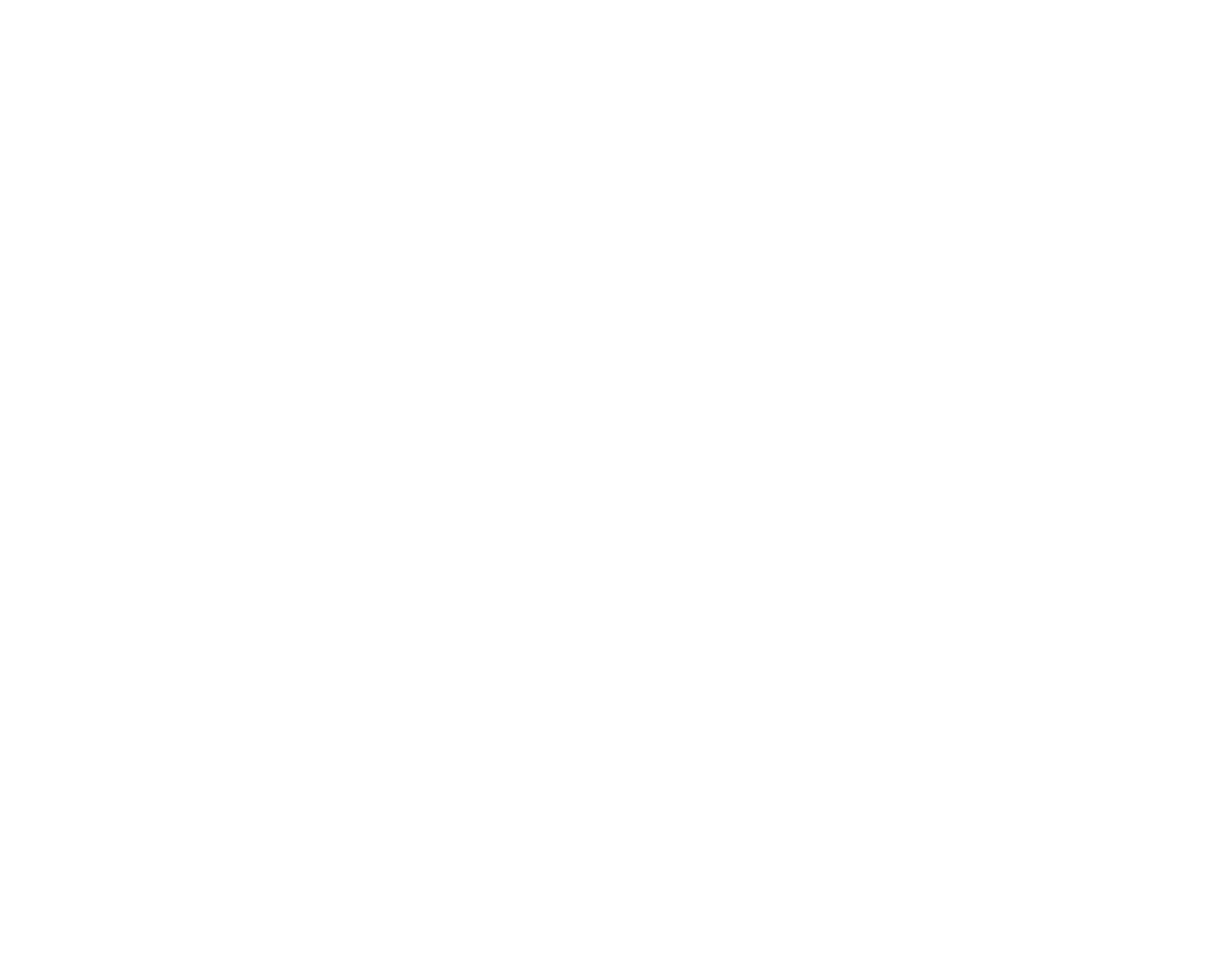
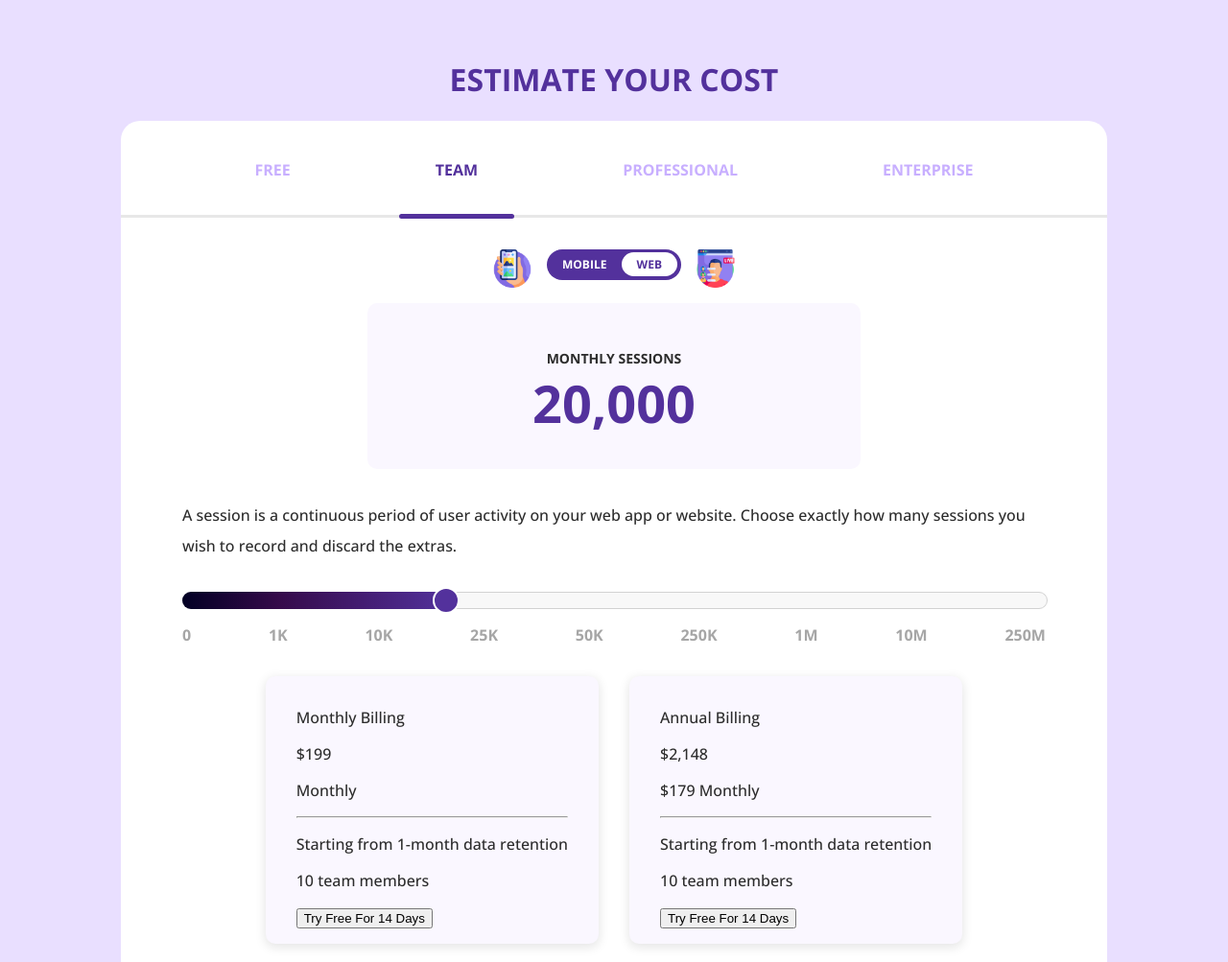
Before and after one commit to adamyoungpeter/cost_estimator, a plain HTML site: page index.html in a window 1280 px wide. Shown: the top 1003 px of the page at 96% size. Before the commit the page ends 800 px from the top, so only its background shows below. Drawn offline with nearby package versions, Linux system fonts and the light colour scheme.

Commit message:
created top of estimator card with nav, and slider

```diff
--- a/index.css
+++ b/index.css
@@ -0,0 +1,208 @@
+body {
+  background-color: rgb(233, 223, 255);
+  font-family: "Open Sans", sans-serif;
+  display: flex;
+  flex-direction: column;
+  justify-content: center;
+  align-items: center;
+  padding: 32px;
+  color: rgb(44, 44, 44);
+}
+
+h1 {
+  color: rgb(83, 49, 156);
+  text-transform: uppercase;
+}
+
+.container {
+  background-color: white;
+  max-width: 900px;
+  width: 100%;
+  display: flex;
+  flex-direction: column;
+  justify-content: center;
+  align-items: center;
+  border-radius: 20px;
+  padding: 0 64px 64px 64px;
+  position: relative;
+}
+
+.tabs {
+  display: flex;
+  width: 100%;
+  justify-content: space-around;
+  text-transform: uppercase;
+  font-weight: bold;
+  color: rgb(200, 175, 255);
+  margin: 0 0 32px 0;
+  padding: 16px;
+}
+
+.tabs p {
+  padding: 8px;
+}
+
+.tabs p:hover {
+  color: rgb(83, 49, 156);
+  cursor: pointer;
+}
+
+.tabs .active {
+  color: rgb(83, 49, 156);
+  position: relative;
+}
+
+.line {
+  height: 3px;
+  width: 100%;
+  background-color: rgb(231, 231, 231);
+  position: absolute;
+  top: 98px;
+}
+
+.tabs .active::before {
+  content: "";
+  width: 200%;
+  height: 5px;
+  background-color: rgb(83, 49, 156);
+  position: absolute;
+  bottom: -32px;
+  z-index: 2;
+  left: -50%;
+  border-radius: 10px;
+}
+
+.toggle-wrapper {
+  display: flex;
+}
+
+.toggle-wrapper img {
+  height: 40px;
+  margin: 0 16px;
+}
+
+.toggle {
+  background-color: rgb(83, 49, 156);
+  height: 32px;
+  width: 140px;
+  border-radius: 20px;
+  display: flex;
+  justify-content: space-between;
+  padding: 0px 4px 0 16px;
+  align-items: center;
+  text-transform: uppercase;
+  font-size: 12px;
+  font-weight: bold;
+  box-sizing: border-box;
+}
+
+.toggle span:first-of-type {
+  color: white;
+}
+
+.toggle span:last-of-type {
+  color: rgb(83, 49, 156);
+  background-color: white;
+  padding: 4px 16px;
+  border-radius: 20px;
+}
+
+.sessions-card {
+  background-color: rgb(250, 247, 255);
+  text-align: center;
+  padding: 32px;
+  width: 50%;
+  text-transform: uppercase;
+  margin: 16px 0;
+  border-radius: 10px;
+}
+
+.sessions-card p {
+  color: rgb(44, 44, 44);
+  font-size: 14px;
+  font-weight: bold;
+  margin: 16px 0 0 0;
+}
+
+.sessions-card .number {
+  color: rgb(83, 49, 156);
+  font-size: 54px;
+  font-weight: bold;
+  margin: 0;
+}
+
+.description {
+  line-height: 32px;
+  margin: 16px 0 32px 0;
+}
+
+.slider {
+  width: 100%;
+  position: relative;
+}
+
+.slider .bar {
+  width: 100%;
+  height: 16px;
+  background-color: rgb(248, 248, 248);
+  border: 1px solid rgb(210, 210, 210);
+  border-radius: 20px;
+}
+
+.slider .progress {
+  width: 31%;
+  height: 18px;
+  background: linear-gradient(
+    90deg,
+    rgba(2, 0, 36, 1) 0%,
+    rgba(53, 10, 74, 1) 36%,
+    rgba(83, 49, 156, 1) 100%
+  );
+  border-top-left-radius: 20px;
+  border-bottom-left-radius: 20px;
+  position: absolute;
+  top: 0;
+  left: 0;
+}
+
+.slider .point {
+  height: 24px;
+  width: 24px;
+  background-color: rgb(83, 49, 156);
+  border-radius: 50%;
+  position: absolute;
+  top: -5px;
+  left: 29%;
+  border: 2px solid white;
+  transition: 0.15s tranform ease;
+}
+
+.slider .point:hover {
+  cursor: pointer;
+  transform: scale(1.15);
+}
+
+.scale {
+  width: 100%;
+}
+
+.slider .scale ul {
+  list-style: none;
+  display: flex;
+  justify-content: space-between;
+  padding: 0;
+  font-weight: bold;
+  color: rgb(166, 166, 166);
+}
+
+.card-wrapper {
+  display: flex;
+}
+
+.card {
+  background-color: rgb(250, 247, 255);
+  border-radius: 10px;
+  margin: 16px;
+  padding: 16px 32px;
+  box-shadow: 0px 3px 11px 1px rgba(0, 0, 0, 0.1);
+}
--- a/index.html
+++ b/index.html
@@ -1,16 +1,91 @@
 <!DOCTYPE html>
 <html>
-
-<head>
+  <head>
     <meta charset="utf-8" />
     <meta http-equiv="X-UA-Compatible" content="IE=edge" />
     <meta name="viewport" content="width=device-width, initial-scale=1" />
     <link rel="stylesheet" type="text/css" href="index.css" />
+
+    <link rel="preconnect" href="https://fonts.googleapis.com" />
+    <link rel="preconnect" href="https://fonts.gstatic.com" crossorigin />
+    <link
+      href="https://fonts.googleapis.com/css2?family=Cormorant:wght@300&family=Open+Sans:wght@300;500;700&display=swap"
+      rel="stylesheet"
+    />
+
     <title>Cost Estimator</title>
-</head>
+  </head>
 
-<body>
-
-</body>
-
+  <body>
+    <h1>Estimate Your Cost</h1>
+    <div class="container">
+      <div class="tabs">
+        <p>Free</p>
+        <p class="active">Team</p>
+        <p>Professional</p>
+        <p>Enterprise</p>
+      </div>
+      <div class="line"></div>
+      <div class="toggle-wrapper">
+        <img src="images/icon1.png" alt="hand holding cellphone" />
+        <div class="toggle">
+          <span>Mobile</span>
+          <span>Web</span>
+        </div>
+        <img src="images/icon2.png" alt="man on zoom" />
+      </div>
+      <div class="sessions-card">
+        <p>Monthly Sessions</p>
+        <p class="number">20,000</p>
+      </div>
+      <p class="description">
+        A session is a continuous period of user activity on your web app or
+        website. Choose exactly how many sessions you wish to record and discard
+        the extras.
+      </p>
+      <div class="slider">
+        <div class="bar">
+          <div class="progress"></div>
+          <div class="point"></div>
+        </div>
+        <div class="scale">
+          <ul>
+            <li>0</li>
+            <li>1K</li>
+            <li>10K</li>
+            <li>25K</li>
+            <li>50K</li>
+            <li>250K</li>
+            <li>1M</li>
+            <li>10M</li>
+            <li>250M</li>
+          </ul>
+        </div>
+      </div>
+      <div class="card-wrapper">
+        <div class="card">
+          <div class="top-section">
+            <p>Monthly Billing</p>
+            <p class="price">$199</p>
+            <p>Monthly</p>
+            <hr />
+            <p>Starting from 1-month data retention</p>
+            <p>10 team members</p>
+            <button>Try Free For 14 Days</button>
+          </div>
+        </div>
+        <div class="card">
+          <div class="top-section">
+            <p>Annual Billing</p>
+            <p class="price">$2,148</p>
+            <p>$179 Monthly</p>
+            <hr />
+            <p>Starting from 1-month data retention</p>
+            <p>10 team members</p>
+            <button>Try Free For 14 Days</button>
+          </div>
+        </div>
+      </div>
+    </div>
+  </body>
 </html>
```
